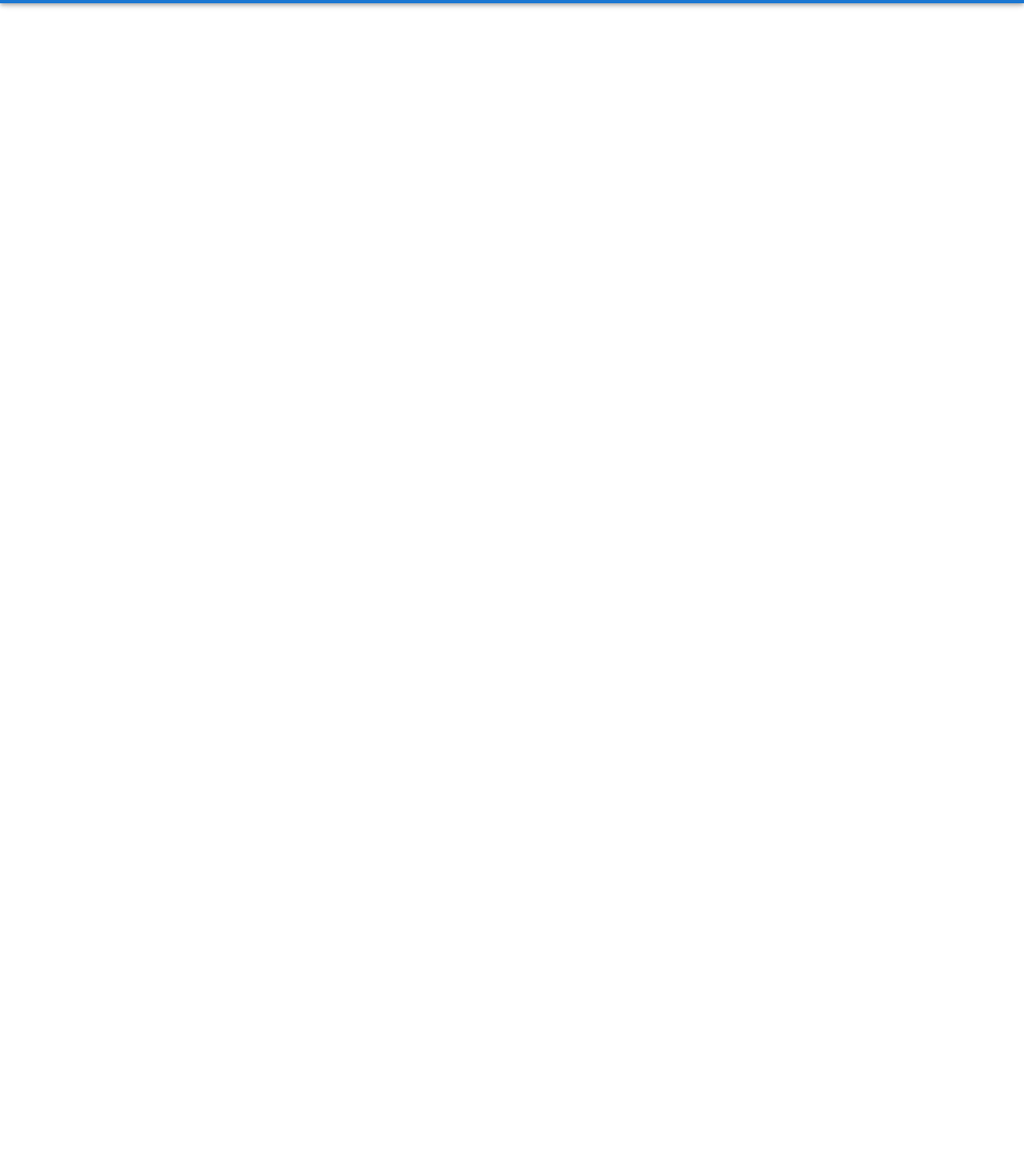
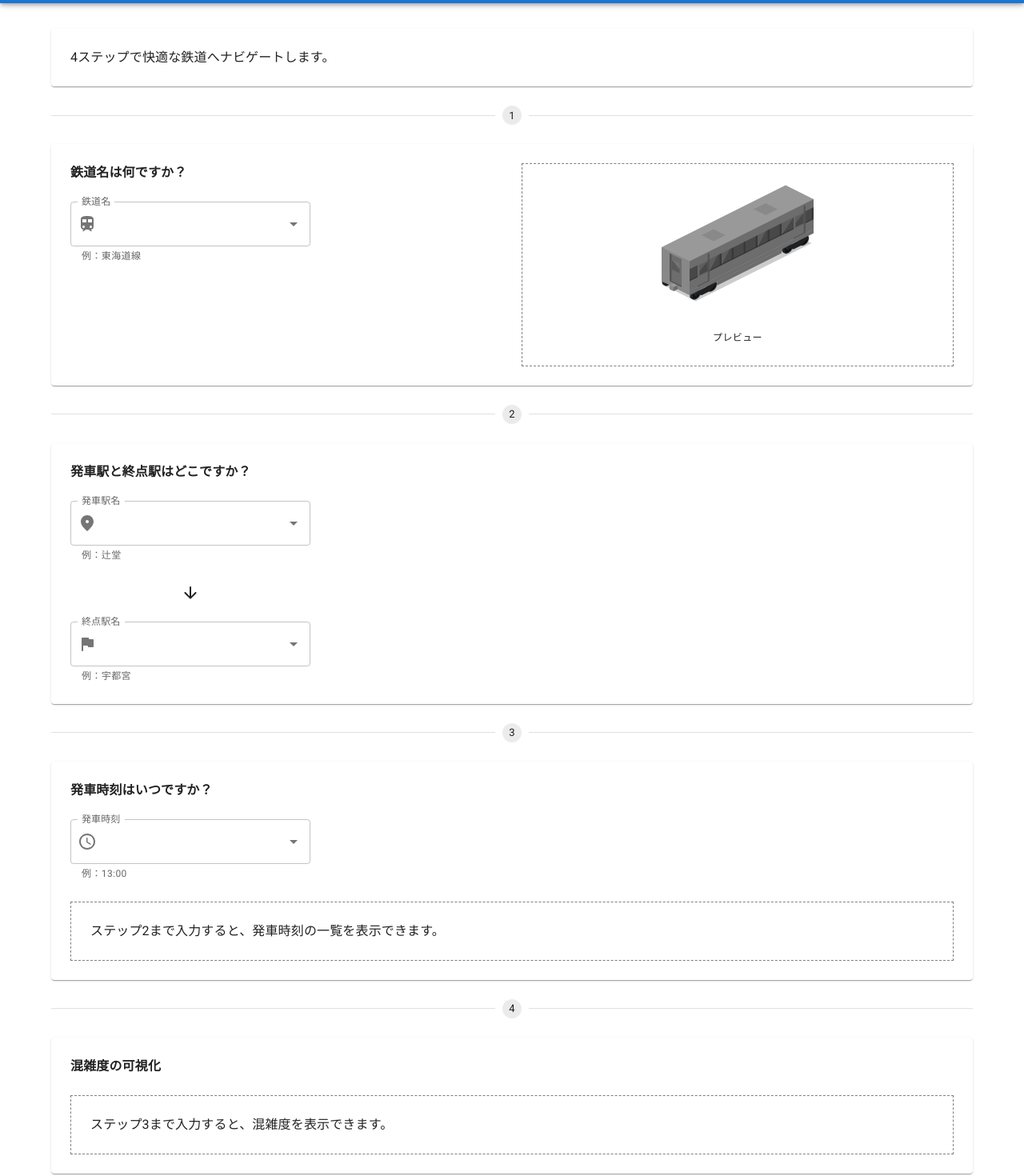
Before and after one commit to sakkke/quicknavi, a React (Vite) app: page / in a window 1280 px wide. Shown: the part 60-1530 px from the top of the page at 80% size. Before the commit the page ends 800 px from the top, so only its background shows below. Built offline with nearby package versions, Linux system fonts and the light colour scheme.

Commit message:
feat: add prototype

```diff
--- a/src/App.tsx
+++ b/src/App.tsx
@@ -1,4 +1,6 @@
-import { AppBar, Box, Toolbar, Typography } from '@mui/material'
+import { ArrowDownwardRounded, FlagRounded, LocationOnRounded, ScheduleRounded, TrainRounded } from '@mui/icons-material'
+import { AppBar, Autocomplete, Box, Chip, Container, Divider, InputAdornment, Paper, Stack, TextField, Toolbar, Typography } from '@mui/material'
+import trainUnknown from './assets/Train Unknown.svg'
 
 export default function App() {
   return (
@@ -9,6 +11,205 @@ export default function App() {
         </Toolbar>
       </AppBar>
       <Toolbar />
+      <Container sx={{ my: 3 }}>
+        <Stack spacing={3}>
+          <Stack>
+            <Paper sx={{ p: 3 }}>
+              <Typography>4ステップで快適な鉄道へナビゲートします。</Typography>
+            </Paper>
+          </Stack>
+
+          <Stack>
+            <Divider>
+              <Chip label='1' size='small' />
+            </Divider>
+          </Stack>
+
+          <Stack>
+            <Paper sx={{ p: 3 }}>
+              <Stack sx={{ flexWrap: { xs: 'wrap', md: 'nowrap' } }} spacing={3} direction={{ xs: 'column', md: 'row' }}>
+                <Stack sx={{ width: { xs: '100%', md: '50%' } }}>
+                  <Stack spacing={3}>
+                    <Stack>
+                      <Typography fontWeight={'bold'}>鉄道名は何ですか？</Typography>
+                    </Stack>
+
+                    <Stack>
+                      <Autocomplete
+                        sx={{ maxWidth: 300 }}
+                        options={[]}
+                        renderInput={(params) => (
+                          <TextField
+                            label='鉄道名'
+                            helperText='例：東海道線'
+                            {...params}
+                            InputProps={{
+                              ...params.InputProps,
+                              startAdornment: (
+                                <InputAdornment position='start'>
+                                  <TrainRounded />
+                                </InputAdornment>
+                              ),
+                            }}
+                          />
+                        )}
+                      />
+                    </Stack>
+                  </Stack>
+                </Stack>
+
+                <Stack sx={{ width: { xs: '100%', md: '50%' } }}>
+                  <Box sx={{ p: 3, border: '1px dashed gray' }}>
+                    <Stack spacing={3} alignItems={'center'}>
+                      <Stack>
+                        <img style={{ maxWidth: '100%' }} src={trainUnknown} alt='Train preview' width='200' />
+                      </Stack>
+
+                      <Stack>
+                        <Typography variant='caption' textAlign={'center'}>プレビュー</Typography>
+                      </Stack>
+                    </Stack>
+                  </Box>
+                </Stack>
+              </Stack>
+            </Paper>
+          </Stack>
+
+          <Stack>
+            <Divider>
+              <Chip label='2' size='small' />
+            </Divider>
+          </Stack>
+
+          <Stack>
+            <Paper sx={{ p: 3 }}>
+              <Stack spacing={3}>
+                <Stack>
+                  <Typography fontWeight={'bold'}>発車駅と終点駅はどこですか？</Typography>
+                </Stack>
+
+                <Stack>
+                  <Stack spacing={3}>
+                    <Stack>
+                      <Autocomplete
+                        sx={{ maxWidth: 300 }}
+                        options={[]}
+                        renderInput={(params) => (
+                          <TextField
+                            {...params}
+                            label='発車駅名'
+                            helperText='例：辻堂'
+                            InputProps={{
+                              ...params.InputProps,
+                              startAdornment: (
+                                <InputAdornment position='start'>
+                                  <LocationOnRounded />
+                                </InputAdornment>
+                              ),
+                            }}
+                          />
+                        )}
+                      />
+                    </Stack>
+
+                    <Stack sx={{ maxWidth: 300 }} alignItems={'center'} justifyContent={'center'}>
+                      <ArrowDownwardRounded />
+                    </Stack>
+
+                    <Stack>
+                      <Autocomplete
+                        sx={{ maxWidth: 300 }}
+                        options={[]}
+                        renderInput={(params) => (
+                          <TextField
+                            {...params}
+                            label='終点駅名'
+                            helperText='例：宇都宮'
+                            InputProps={{
+                              ...params.InputProps,
+                              startAdornment: (
+                                <InputAdornment position='start'>
+                                  <FlagRounded />
+                                </InputAdornment>
+                              ),
+                            }}
+                          />
+                        )}
+                      />
+                    </Stack>
+                  </Stack>
+                </Stack>
+              </Stack>
+            </Paper>
+          </Stack>
+
+          <Stack>
+            <Divider>
+              <Chip label='3' size='small' />
+            </Divider>
+          </Stack>
+
+          <Stack>
+            <Paper sx={{ p: 3 }}>
+              <Stack spacing={3}>
+                <Stack>
+                  <Typography fontWeight={'bold'}>発車時刻はいつですか？</Typography>
+                </Stack>
+
+                <Stack>
+                  <Autocomplete
+                    sx={{ maxWidth: 300 }}
+                    options={[]}
+                    renderInput={(params) => (
+                      <TextField
+                        {...params}
+                        label='発車時刻'
+                        helperText='例：13:00'
+                        InputProps={{
+                          ...params.InputProps,
+                          startAdornment: (
+                            <InputAdornment position='start'>
+                              <ScheduleRounded />
+                            </InputAdornment>
+                          ),
+                        }}
+                      />
+                    )}
+                  />
+                </Stack>
+
+                <Stack>
+                  <Box sx={{ p: 3, border: '1px dashed gray' }}>
+                    <Typography>ステップ2まで入力すると、発車時刻の一覧を表示できます。</Typography>
+                  </Box>
+                </Stack>
+              </Stack>
+            </Paper>
+          </Stack>
+
+          <Stack>
+            <Divider>
+              <Chip label='4' size='small' />
+            </Divider>
+          </Stack>
+
+          <Stack>
+            <Paper sx={{ p: 3 }}>
+              <Stack spacing={3}>
+                <Stack>
+                  <Typography fontWeight={'bold'}>混雑度の可視化</Typography>
+                </Stack>
+
+                <Stack>
+                  <Box sx={{ p: 3, border: '1px dashed gray' }}>
+                    <Typography>ステップ3まで入力すると、混雑度を表示できます。</Typography>
+                  </Box>
+                </Stack>
+              </Stack>
+            </Paper>
+          </Stack>
+        </Stack>
+      </Container>
     </Box>
   )
 }
```
Also changed, not shown: src/assets/Train Unknown.svg (added).
